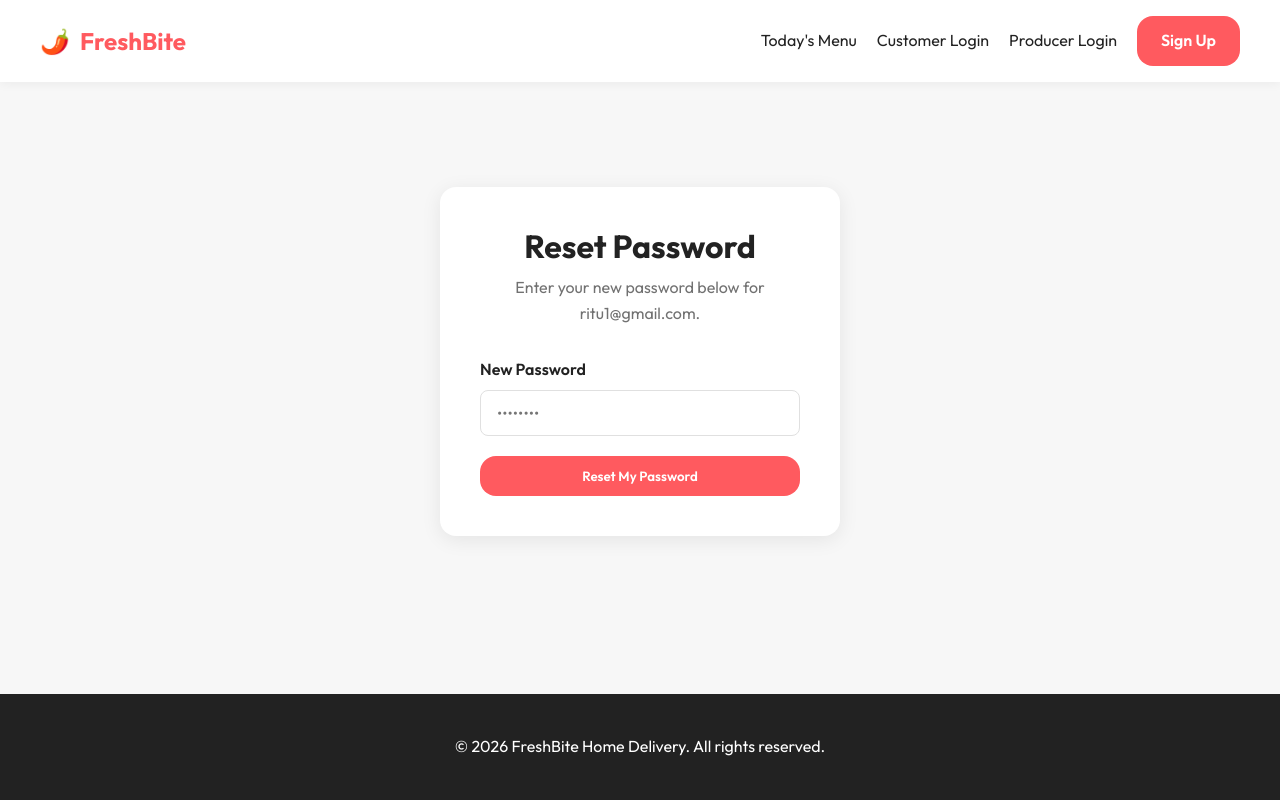
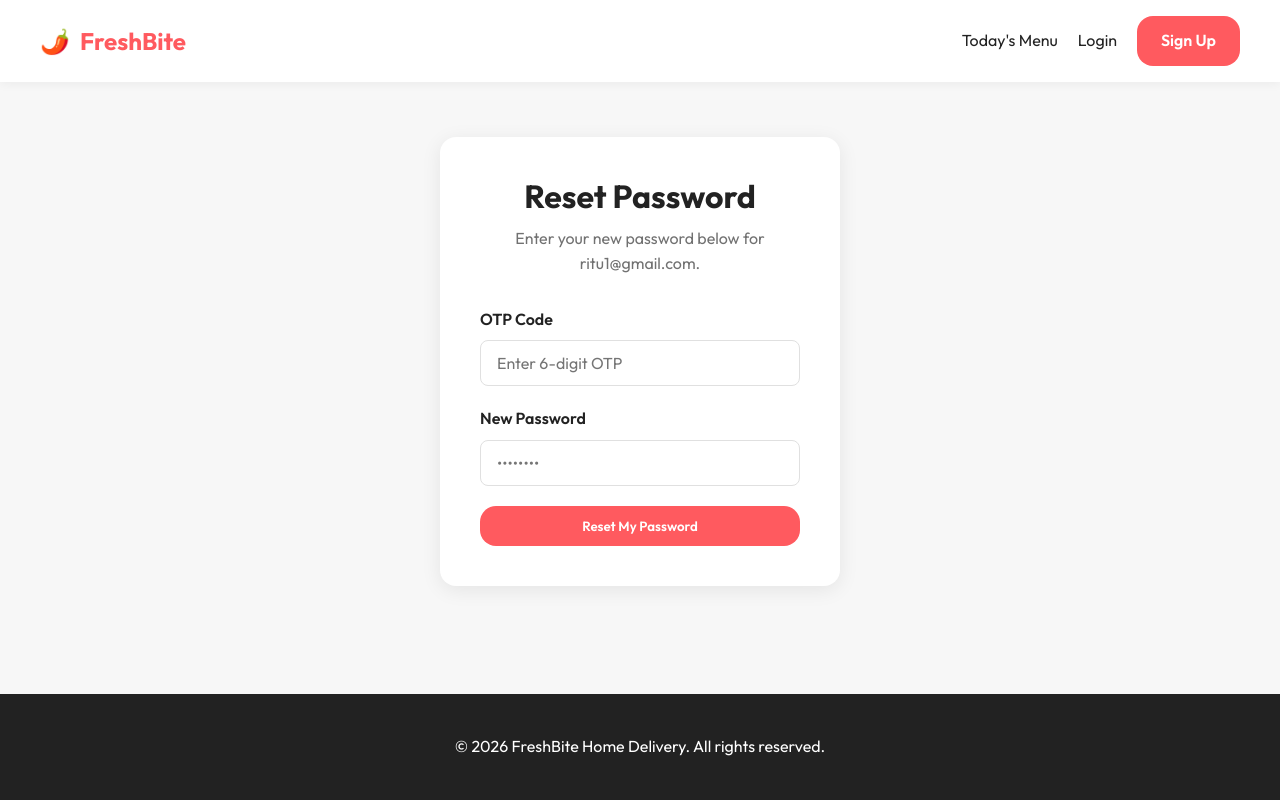
Before and after one commit to Gaurravvvv/INTERNPROJECT, a Flask app: a page that uses food/templates/base.html in a window 1280 px wide. Run offline with Flask 3, Linux system fonts and the light colour scheme.

Commit message:
solved major issues

```diff
--- a/food/app.py
+++ b/food/app.py
@@ -1,6 +1,6 @@
 import os
 from functools import wraps
-from flask import Flask, render_template, request, redirect, url_for, session, flash
+from flask import Flask, render_template, request, redirect, url_for, session, flash, g
 from werkzeug.security import generate_password_hash, check_password_hash
 from werkzeug.utils import secure_filename
 import database
@@ -15,33 +15,41 @@ UPLOAD_FOLDER = os.path.join(BASE_DIR, 'static', 'uploads')
 os.makedirs(UPLOAD_FOLDER, exist_ok=True)
 app.config['UPLOAD_FOLDER'] = 'static/uploads'
 
+# Added allowed extensions for file uploads
+ALLOWED_EXTENSIONS = {'png', 'jpg', 'jpeg', 'gif', 'webp'}
+
+def allowed_file(filename):
+    return '.' in filename and filename.rsplit('.', 1)[1].lower() in ALLOWED_EXTENSIONS
+
 # Initialize database on startup
 DB_PATH = os.path.join(BASE_DIR, 'food_delivery.db')
 if not os.path.exists(DB_PATH):
     database.init_db()
 
+# Improved DB connection and User logic
+@app.before_request
+def load_logged_in_user():
+    user_id = session.get('user_id')
+    if user_id is None:
+        g.user = None
+    else:
+        conn = database.get_db()
+        g.user = conn.execute("SELECT * FROM users WHERE id = ?", (user_id,)).fetchone()
+        conn.close()
+
+@app.context_processor
+def inject_user():
+    return dict(current_user=g.get('user'))
+
 # Custom decorators for authentication
 def login_required(f):
     @wraps(f)
     def decorated_function(*args, **kwargs):
-        if 'user_id' not in session:
+        if g.get('user') is None:
             flash("Please log in to access this page.", "danger")
-            return redirect(url_for('login_customer'))
+            return redirect(url_for('login'))
         return f(*args, **kwargs)
     return decorated_function
-
-def current_user():
-    if 'user_id' in session:
-        conn = database.get_db()
-        user = conn.execute("SELECT * FROM users WHERE id = ?", (session['user_id'],)).fetchone()
-        conn.close()
-        return user
-    return None
-
-# Inject current_user into all templates
-@app.context_processor
-def inject_user():
-    return dict(current_user=current_user())
 
 @app.route('/')
 def index():
@@ -63,6 +71,11 @@ def register():
         email = request.form['email']
         password = request.form['password']
         address = request.form['address']
+        role = request.form.get('role', 'customer') # Fix: Unified Signup flow role selection
+
+        # Security fallback
+        if role not in ['customer', 'admin']:
+            role = 'customer'
 
         # Check if email exists
         conn = database.get_db()
@@ -75,9 +88,6 @@ def register():
 
         hashed_pw = generate_password_hash(password)
 
-        # Set first user as admin, others as customer
-        role = 'admin' if conn.execute("SELECT COUNT(*) FROM users").fetchone()[0] == 0 else 'customer'
-
         # Insert User (Auto Verified)
         cur = conn.execute(
             "INSERT INTO users (username, email, password_hash, address, is_verified, role) VALUES (?, ?, ?, ?, ?, ?)",
@@ -87,6 +97,8 @@ def register():
         conn.commit()
         conn.close()
 
+        # Fix: Auto-Login After Sign-up
+        session.clear()
         session['user_id'] = user_id
         session['email'] = email
         session['role'] = role
@@ -98,8 +110,9 @@ def register():
 
     return render_template('register.html')
 
-@app.route('/login/customer', methods=['GET', 'POST'])
-def login_customer():
+# Fix: Login Mix-up - Combined route for login
+@app.route('/login', methods=['GET', 'POST'])
+def login():
     if request.method == 'POST':
         email = request.form['email']
         password = request.form['password']
@@ -109,58 +122,42 @@ def login_customer():
         conn.close()
 
         if user and check_password_hash(user['password_hash'], password):
-            if user['role'] != 'customer':
-                flash("This portal is for customers only. Please use the producer login.", "danger")
-                return redirect(url_for('login_customer'))
-
+            session.clear()
             session['user_id'] = user['id']
             session['email'] = user['email']
             session['role'] = user['role']
-            flash("Logged in successfully as Customer.", "success")
+
+            role_display = "Producer" if user['role'] == "admin" else "Customer"
+            flash(f"Logged in successfully as {role_display}.", "success")
+
+            if user['role'] == 'admin':
+                return redirect(url_for('seller_dashboard'))
             return redirect(url_for('index'))
         else:
             flash("Invalid credentials.", "danger")
 
-    return render_template('login_customer.html')
+    return render_template('login.html')
 
-@app.route('/login/producer', methods=['GET', 'POST'])
-def login_producer():
-    if request.method == 'POST':
-        email = request.form['email']
-        password = request.form['password']
-
-        conn = database.get_db()
-        user = conn.execute("SELECT * FROM users WHERE email = ?", (email,)).fetchone()
-        conn.close()
-
-        if user and check_password_hash(user['password_hash'], password):
-            if user['role'] != 'admin':
-                flash("This portal is for producers only. Please use the customer login.", "danger")
-                return redirect(url_for('login_producer'))
-
-            session['user_id'] = user['id']
-            session['email'] = user['email']
-            session['role'] = user['role']
-            flash("Logged in successfully as Producer.", "success")
-            return redirect(url_for('seller_dashboard'))
-        else:
-            flash("Invalid credentials.", "danger")
-
-    return render_template('login_producer.html')
-
+# Fix: Password Reset Bypass - using an OTP token
 @app.route('/forgot_password', methods=['GET', 'POST'])
 def forgot_password():
     if request.method == 'POST':
         email = request.form['email']
         conn = database.get_db()
         user = conn.execute("SELECT * FROM users WHERE email = ?", (email,)).fetchone()
-        conn.close()
 
         if user:
-            # Simulate sending an email by directing them to the reset link.
-            flash(f"Success! Click here to reset your password.", "success")
+            # Generate a 6-digit OTP
+            otp = str(random.randint(100000, 999999))
+            conn.execute("INSERT OR REPLACE INTO otps (email, otp_code) VALUES (?, ?)", (email, otp))
+            conn.commit()
+            conn.close()
+
+            # Flash the OTP for dev testing instead of sending email
+            flash(f"OTP sent to {email}. (For dev testing, your OTP is: {otp})", "info")
             return redirect(url_for('reset_password', email=email))
         else:
+            conn.close()
             flash("No account found with that email address.", "danger")
 
     return render_template('forgot_password.html')
@@ -168,16 +165,24 @@ def forgot_password():
 @app.route('/reset_password/<email>', methods=['GET', 'POST'])
 def reset_password(email):
     if request.method == 'POST':
+        otp = request.form.get('otp')
         new_password = request.form['password']
-        hashed_pw = generate_password_hash(new_password)
 
         conn = database.get_db()
-        conn.execute("UPDATE users SET password_hash = ? WHERE email = ?", (hashed_pw, email))
-        conn.commit()
-        conn.close()
+        record = conn.execute("SELECT * FROM otps WHERE email = ? AND otp_code = ?", (email, otp)).fetchone()
 
-        flash("Password reset successfully. Please log in with your new password.", "success")
-        return redirect(url_for('login_customer'))
+        if record:
+            hashed_pw = generate_password_hash(new_password)
+            conn.execute("UPDATE users SET password_hash = ? WHERE email = ?", (hashed_pw, email))
+            conn.execute("DELETE FROM otps WHERE email = ?", (email,))
+            conn.commit()
+            conn.close()
+
+            flash("Password reset successfully. Please log in with your new password.", "success")
+            return redirect(url_for('login'))
+        else:
+            conn.close()
+            flash("Invalid or expired OTP.", "danger")
 
     return render_template('reset_password.html', email=email)
 
@@ -213,17 +218,32 @@ def add_food():
     if request.method == 'POST':
         title = request.form['title']
         description = request.form['description']
-        price = request.form['price']
-        quantity = request.form['quantity']
+
+        # Fix: Missing Input Validation and Type Casting
+        try:
+            price_str = request.form.get('price')
+            quantity_str = request.form.get('quantity')
+            if not price_str or not quantity_str:
+                raise ValueError("Missing required fields")
+            price = float(price_str)
+            quantity = int(quantity_str)
+        except ValueError:
+            flash("Price must be a number and Quantity must be an integer.", "danger")
+            return redirect(url_for('add_food'))
 
         image_url = 'https://images.unsplash.com/photo-1546069901-ba9599a7e63c?ixlib=rb-4.0.3&auto=format&fit=crop&w=800&q=80'
 
         image_file = request.files.get('image_file')
         if image_file and image_file.filename != '':
-            filename = secure_filename(image_file.filename)
-            file_path = os.path.join(app.config['UPLOAD_FOLDER'], filename)
-            image_file.save(os.path.join(BASE_DIR, file_path))
-            image_url = url_for('static', filename='uploads/' + filename)
+            # Fix: Uploaded File Security Risk
+            if allowed_file(image_file.filename):
+                filename = secure_filename(image_file.filename)
+                file_path = os.path.join(app.config['UPLOAD_FOLDER'], filename)
+                image_file.save(os.path.join(BASE_DIR, file_path))
+                image_url = url_for('static', filename='uploads/' + filename)
+            else:
+                flash("Invalid file type. Please upload an image (png, jpg, jpeg, gif).", "danger")
+                return redirect(url_for('add_food'))
 
         conn = database.get_db()
         conn.execute(
@@ -247,23 +267,23 @@ def order(menu_id):
 
     conn = database.get_db()
 
-    # Check if quantity is available
-    menu = conn.execute("SELECT quantity FROM menu_updates WHERE id = ?", (menu_id,)).fetchone()
-    if not menu or menu['quantity'] <= 0:
+    # Fix: Race Condition in Order Processing
+    # Single atomic query to ensure quantity is > 0 and update it
+    cursor = conn.execute("UPDATE menu_updates SET quantity = quantity - 1 WHERE id = ? AND quantity > 0", (menu_id,))
+
+    if cursor.rowcount > 0:
+        # Success, insert order
+        conn.execute(
+            "INSERT INTO orders (user_id, menu_id) VALUES (?, ?)",
+            (session['user_id'], menu_id)
+        )
+        conn.commit()
+        flash("Order placed successfully! The cook will deliver to your registered address soon.", "success")
+    else:
+        # Sold out or invalid menu_id
         flash("Sorry, this item is sold out!", "danger")
-        conn.close()
-        return redirect(url_for('index'))
 
-    # Deduct quantity and place order
-    conn.execute("UPDATE menu_updates SET quantity = quantity - 1 WHERE id = ?", (menu_id,))
-    conn.execute(
-        "INSERT INTO orders (user_id, menu_id) VALUES (?, ?)",
-        (session['user_id'], menu_id)
-    )
-    conn.commit()
     conn.close()
-
-    flash("Order placed successfully! The cook will deliver to your registered address soon.", "success")
     return redirect(url_for('index'))
 
 @app.route('/delete_menu/<int:menu_id>', methods=['POST'])
@@ -286,5 +306,12 @@ def delete_menu(menu_id):
     conn.close()
     return redirect(url_for('seller_dashboard'))
 
+@app.route('/verify_otp')
+@login_required
+def verify_otp():
+    # Mock endpoint so existing references don't crash
+    flash("OTP Verification page (mock).", "info")
+    return redirect(url_for('index'))
+
 if __name__ == '__main__':
     app.run(debug=True, port=5000)
--- a/food/templates/base.html
+++ b/food/templates/base.html
@@ -34,8 +34,7 @@
                 <span class="user-greeting">Hi, {{ current_user.username }}</span>
                 <a href="{{ url_for('logout') }}" class="btn-outline">Logout</a>
                 {% else %}
-                <a href="{{ url_for('login_customer') }}" class="nav-item">Customer Login</a>
-                <a href="{{ url_for('login_producer') }}" class="nav-item">Producer Login</a>
+                <a href="{{ url_for('login') }}" class="nav-item">Login</a>
                 <a href="{{ url_for('register') }}" class="btn-primary">Sign Up</a>
                 {% endif %}
             </div>
--- a/food/templates/forgot_password.html
+++ b/food/templates/forgot_password.html
@@ -16,7 +16,7 @@
         </form>
 
         <p class="auth-footer">
-            Remembered your password? <a href="{{ url_for('login_customer') }}">Log in here</a>
+            Remembered your password? <a href="{{ url_for('login') }}">Log in here</a>
         </p>
     </div>
 </div>
--- a/food/templates/index.html
+++ b/food/templates/index.html
@@ -11,7 +11,7 @@
 <section class="daily-menu">
     <div class="section-header">
         <h2>🔥 Today's Specials (Notices)</h2>
-        {% if current_user and current_user.is_verified %}
+        {% if current_user and current_user.is_verified and current_user.role == 'admin' %}
         <a href="{{ url_for('add_food') }}" class="btn-primary">Post New Menu</a>
         {% endif %}
     </div>
@@ -49,7 +49,7 @@
                     Order</a>
                 {% endif %}
                 {% else %}
-                <a href="{{ url_for('login_customer') }}" class="btn-outline w-100 text-center block">Login to Order</a>
+                <a href="{{ url_for('login') }}" class="btn-outline w-100 text-center block">Login to Order</a>
                 {% endif %}
             </div>
         </div>
--- a/food/templates/reset_password.html
+++ b/food/templates/reset_password.html
@@ -8,6 +8,11 @@
 
         <form method="POST" action="{{ url_for('reset_password', email=email) }}" class="auth-form">
             <div class="form-group">
+                <label for="otp">OTP Code</label>
+                <input type="text" id="otp" name="otp" required placeholder="Enter 6-digit OTP">
+            </div>
+
+            <div class="form-group">
                 <label for="password">New Password</label>
                 <input type="password" id="password" name="password" required placeholder="••••••••">
             </div>
```
Also changed, not shown: food/templates/add_food.html (+3 -4 lines), food/templates/login_customer.html (deleted, +0 -28 lines), food/templates/login_producer.html (deleted, +0 -28 lines), food/templates/register.html (+13 -1 lines), food/food_delivery.db, 1 other file.
